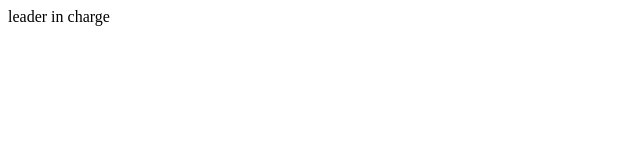
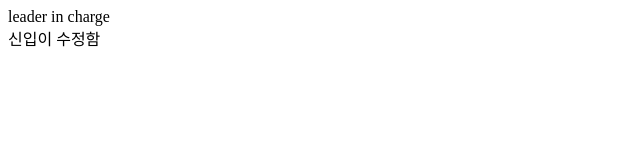
Before and after one commit to woojjo22/company-prj1, a plain HTML site: page index.html in a window 1280 px wide. Shown: the whole page, without its empty margins (0-640 px from the left). Drawn offline with Linux system fonts and the light colour scheme.

Commit message:
신입 수정1

```diff
--- a/index.html
+++ b/index.html
@@ -9,7 +9,7 @@
   </head>
   <body>
     <nav>leader in charge</nav>
-    <main></main>
+    <main>신입이 수정함</main>
 
     <footer></footer>
   </body>
```
